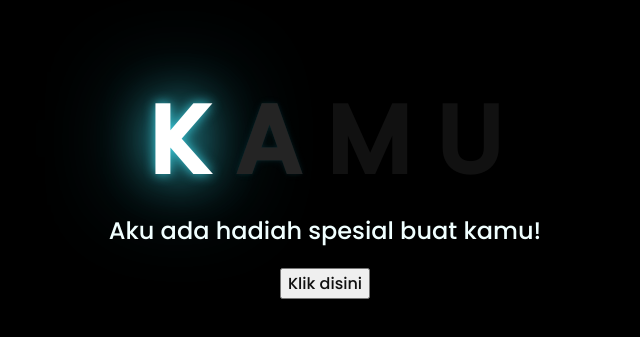
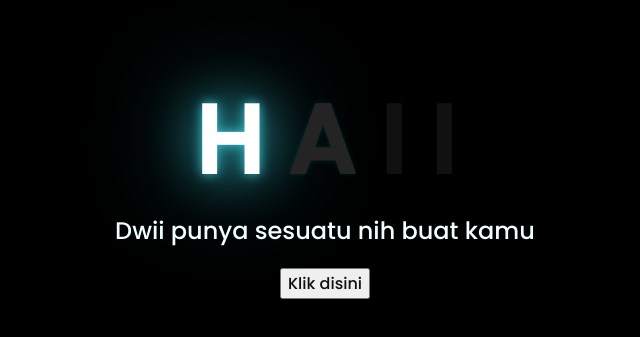
Before and after one commit to dwiaamaliaaa/Belva, a plain HTML site: page index.html in a window 1280 px wide. Shown: the part 225-562 px from the top of the page, without its empty margins (323-963 px from the left). Drawn offline with Linux system fonts and the light colour scheme.

Commit message:
index.html

```diff
--- a/index.html
+++ b/index.html
@@ -11,14 +11,14 @@
 <body>
     <div class="greetings">
     <!-- silahkan menambah kata sesuai keinginan dengan <span>text...</span -->
-        <span>K</span>
+        <span>H</span>
         <span>A</span>
-        <span>M</span>
-        <span>U</span>
+        <span>I</span>
+        <span>I</span>
     </div>
 
     <div class="description">
-        <span>Aku ada hadiah spesial buat kamu!</span>
+        <span>Dwii punya sesuatu nih buat kamu</span>
     </div>
     <div class="button">
         <button>
```
